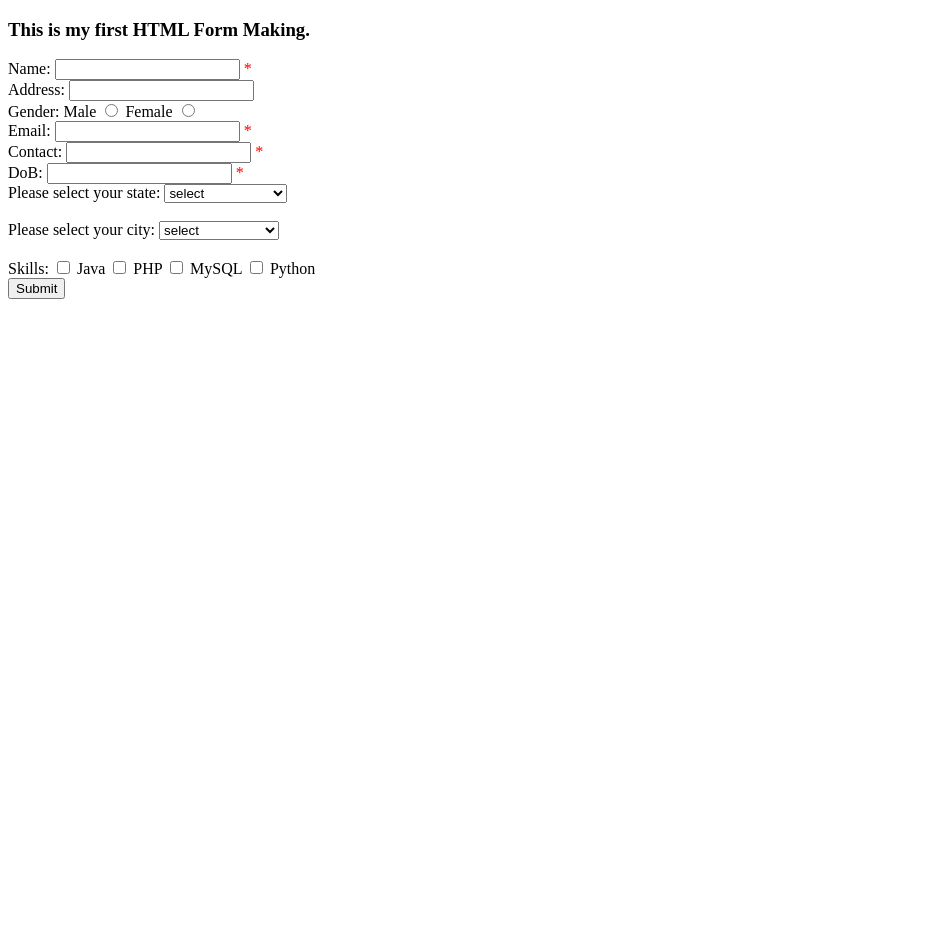
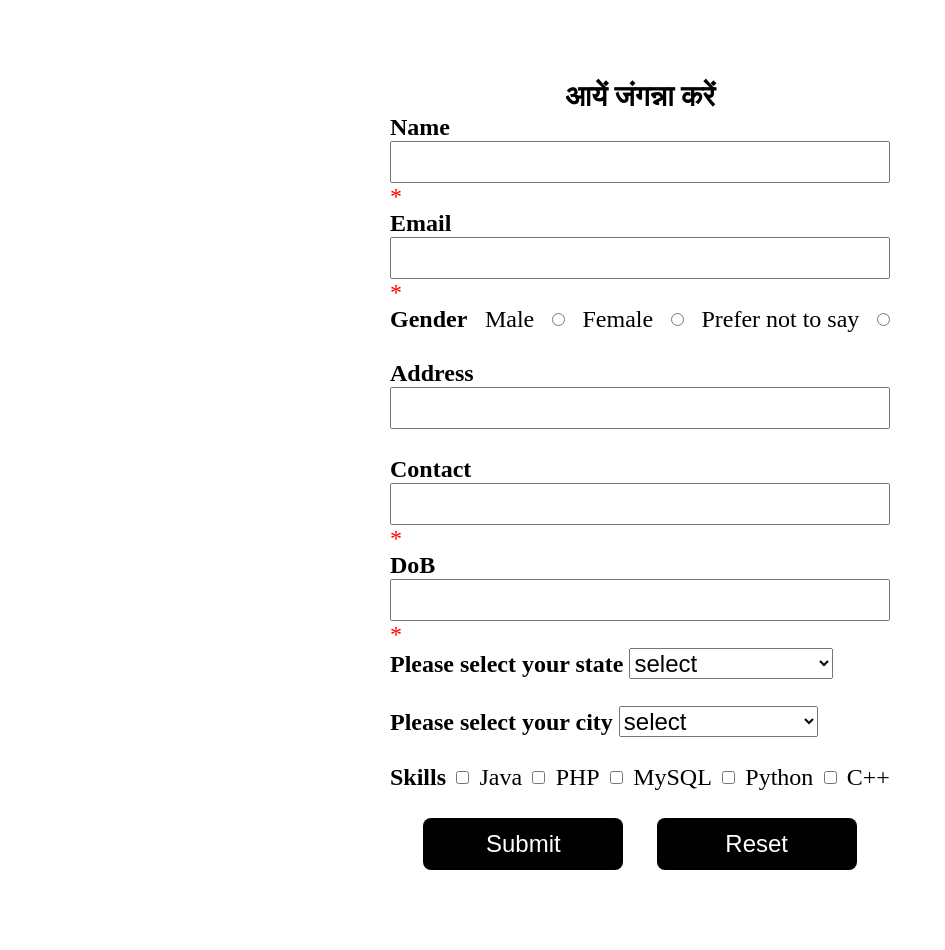
Before and after one commit to Soham-Bharti/php, a PHP site: page /first.php in a window 1280 px wide. Shown: the whole page, without its empty margins (0-945 px from the left). Before the commit the page ends 299 px from the top, so only its background shows below. Run offline with PHP 8.4, Linux system fonts and the light colour scheme.

Commit message:
DoB RegEx corrected + styling

```diff
--- a/Tasks/first.php
+++ b/Tasks/first.php
@@ -28,7 +28,12 @@ if ($_SERVER["REQUEST_METHOD"] == "POST") {
     } else {
         $email = $_POST['email'];
         // regex matching for email validation
-        if (!preg_match("/[a-z0-9]+@[a-z]+\.[a-z]+/", $email)) {
+        // if (!preg_match("/[a-z0-9]+@[a-z]+\.[a-z]+/", $email)) {
+        //     $emailErr = "Invalid email";
+        //     $email = "";
+        //     $flag = false;
+        // }
+        if (!filter_var($email, FILTER_VALIDATE_EMAIL)) {
             $emailErr = "Invalid email";
             $email = "";
             $flag = false;
@@ -43,7 +48,7 @@ if ($_SERVER["REQUEST_METHOD"] == "POST") {
     } else {
         $contact = $_POST['contact'];
         // regex matching for contact validation
-        if (!preg_match("/^\+91[6-9][0-9]{9,9}$/", $contact)) {
+        if (!preg_match("/^\+91[6-9][0-9]{9}$/", $contact)) {
             $contactErr = "Invalid contact";
             $contact = "";
             $flag = false;
@@ -58,7 +63,7 @@ if ($_SERVER["REQUEST_METHOD"] == "POST") {
     } else {
         $dob = $_POST['dob'];
         // regex matching for contact validation
-        if (!preg_match("/^[0-9]{4,4}-[0-9]{2,2}-[0-9]{2,2}$/", $dob)) {
+        if (!preg_match("/^[0-9]{4}-(0[1-9])|([1][1,2])-[0-9]{2}$/", $dob)) {
             $dobErr = "Invalid DoB";
             $dob = null;
             $flag = false;
@@ -96,7 +101,6 @@ if ($_SERVER["REQUEST_METHOD"] == "POST") {
         }
     }
 }
-
 ?>
 
 
@@ -107,39 +111,32 @@ if ($_SERVER["REQUEST_METHOD"] == "POST") {
 <head>
     <meta charset="UTF-8">
     <meta name="viewport" content="width=device-width, initial-scale=1.0">
-    <title>Document</title>
-    <style>
-        .red {
-            color: red;
-        }
-    </style>
+    <title>Janganna</title>
+    <link rel="stylesheet" href="style.css">
 </head>
 
 <body>
-    <h3>This is my first HTML Form Making.</h3>
     <form method="POST" action="<?php echo htmlspecialchars($_SERVER['PHP_SELF']) ?>">
-        Name: <input type="text" name="name">
+        <h2>आयें जंगन्ना करें</h2>
+        <b>Name</b> <input type="text" name="name">
         <span class="red">*<?php echo $nameErr; ?></span>
-        <br>
-        Address: <input type="text" name="address">
-        <br>
+
+        <b>Email</b> <input type="text" name="email">
+        <span class="red">*<?php echo $emailErr; ?></span>
+
+        <div class="justify">
+            <b>Gender</b>
+            Male<input type="radio" name="gender" value="male">
+            Female <input type="radio" name="gender" value="female">
+            Prefer not to say<input type="radio" name="gender" value="n/a">
+        </div><br>
+        <b>Address</b> <input type="text" name="address"><br>
+        <b>Contact</b> <input type="text" name="contact">
+        <span class="red">*<?php echo $contactErr; ?></span>
+        <b>DoB</b> <input type="text" name="dob">
+        <span class="red">*<?php echo $dobErr; ?></span>
         <div>
-            Gender:
-            Male <input type="radio" name="gender" value="male">
-            Female <input type="radio" name="gender" value="female">
-        </div>
-
-        Email: <input type="text" name="email">
-        <span class="red">*<?php echo $emailErr; ?></span>
-        <br>
-        Contact: <input type="text" name="contact">
-        <span class="red">*<?php echo $contactErr; ?></span>
-        <br>
-        DoB: <input type="text" name="dob">
-        <span class="red">*<?php echo $dobErr; ?></span>
-        <br>
-        <div>
-            Please select your state:
+            <b>Please select your state</b>
             <select name="state">
                 <option value="">select</option>
                 <option value="Madhya Pradesh">Madhya Pradesh</option>
@@ -150,7 +147,7 @@ if ($_SERVER["REQUEST_METHOD"] == "POST") {
         </div>
         <br>
         <div>
-            Please select your city:
+            <b>Please select your city</b>
             <select name="city">
                 <option value="">select</option>
                 <option value="Bhopal">Bhopal</option>
@@ -160,14 +157,19 @@ if ($_SERVER["REQUEST_METHOD"] == "POST") {
             </select>
         </div>
         <br>
-        <div>
-            Skills:
+        <div class="justify">
+            <b>Skills</b>
             <input type="checkbox" name="skills[]" value="Java"> Java
             <input type="checkbox" name="skills[]" value="PHP"> PHP
             <input type="checkbox" name="skills[]" value="MySQL"> MySQL
             <input type="checkbox" name="skills[]" value="Python"> Python
+            <input type="checkbox" name="skills[]" value="Cpp"> C++
         </div>
-        <input type="submit">
+        <br>
+        <div class="buttons">
+            <input type="submit" class="button">
+            <input type="reset" class="button">
+        </div>
     </form>
 </body>
 
--- /dev/null
+++ b/Tasks/style.css
@@ -0,0 +1,41 @@
+* {
+  padding: 0;
+  margin: 0;
+  font-size: x-large;
+}
+input {
+  padding: 5px 10px;
+}
+h2 {
+  text-align: center;
+  font-size: larger;
+}
+form {
+  width: 500px;
+  box-sizing: border-box;
+  margin: 10vh auto;
+  display: flex;
+  flex-direction: column;
+}
+
+.red {
+  color: red;
+}
+.justify {
+  display: flex;
+  justify-content: space-between;
+  align-items: center;
+}
+.buttons {
+  display: flex;
+  justify-content: space-evenly;
+}
+.button {
+  padding: 12px 24px;
+  width: 40%;
+  color: white;
+  background-color: black;
+  border: none;
+  border-radius: 8px;
+  cursor: pointer;
+}
```
